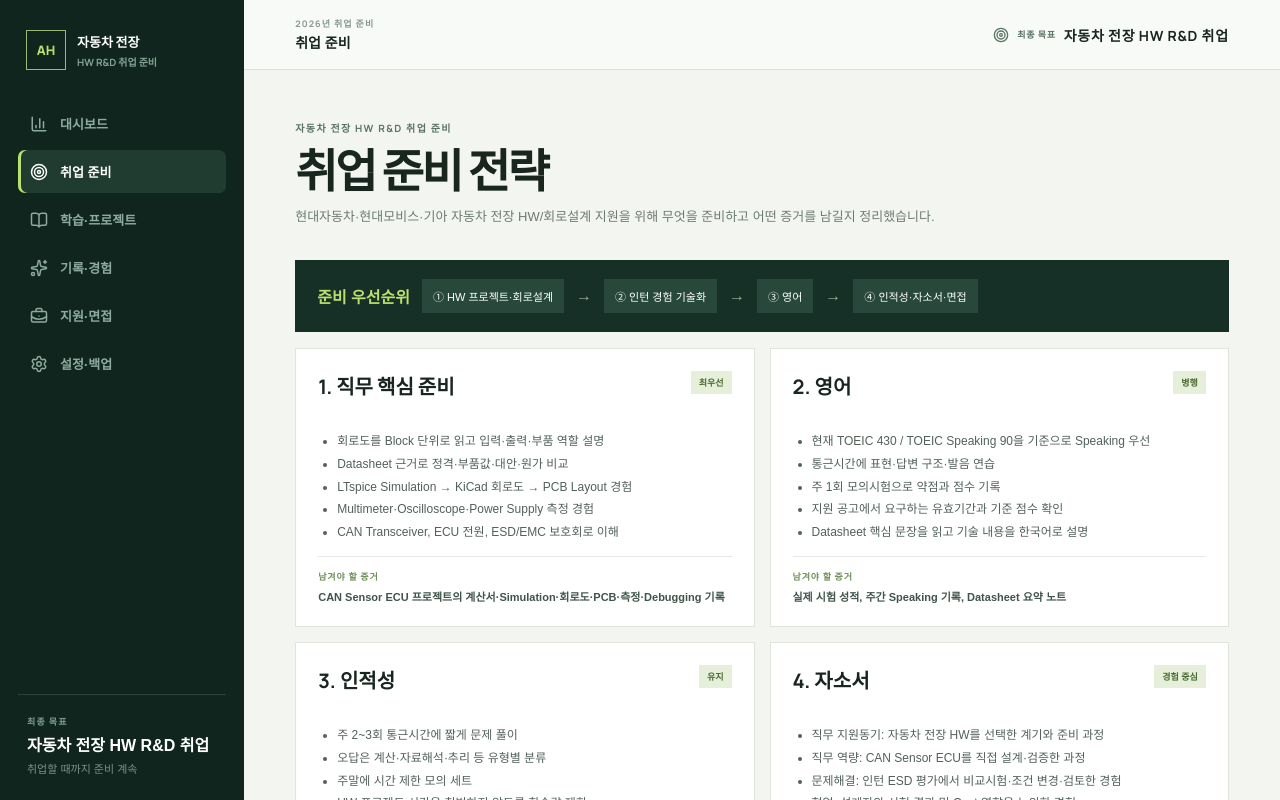
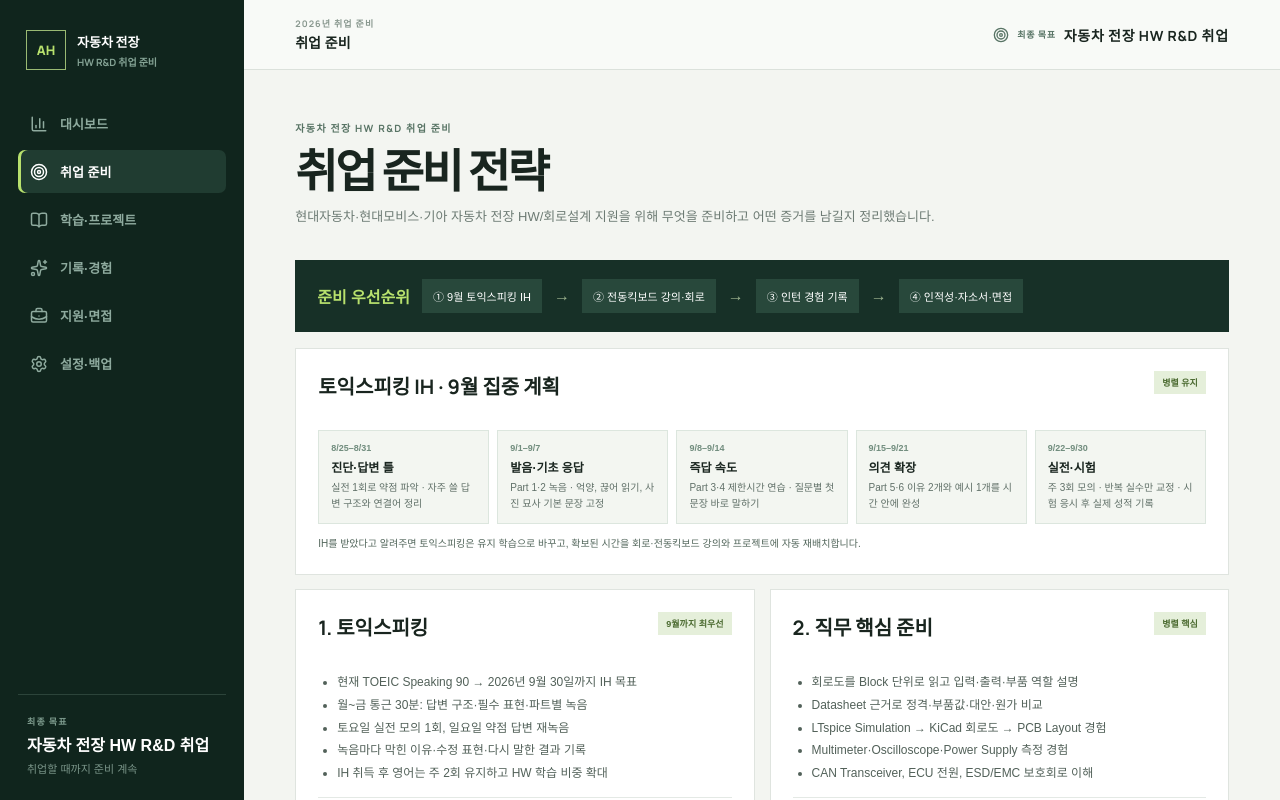
Before and after one commit to PacoKim/vamos-trabajo, a React (Vite) app: page / in a window 1280 px wide. Both pictures are taken after a click on the button "취업 준비". Shown: the top 800 px of the page. Built offline with nearby package versions, Linux system fonts and the light colour scheme; a web font is replaced by a local one.

Commit message:
feat: prioritize TOEIC Speaking IH through September

```diff
--- a/src/App.tsx
+++ b/src/App.tsx
@@ -619,7 +619,7 @@ const parallelTracks = (week: Week) => {
     ["자동차 전장", automotive],
     ["독립 프로젝트", independent],
     ["취업 준비", "주간 결과물·면접 답변·포트폴리오 근거 1개"],
-    ["영어·인적성", "통근 영어 3회 이상·인적성 2회 이상"],
+    ["토익스피킹", "9월 말 IH 목표 · 말하기 5회와 주 1회 모의시험"],
   ];
 };
 const koreanPhase = (phase: string) => ({
@@ -631,31 +631,31 @@ const koreanPhase = (phase: string) => ({
 const optimizedDailySchedule = [
   {
     day: "일요일", type: "강의·회고·재계획", focus: "강의 진도를 확보하고 다음 주를 준비",
-    events: [["오전 60~90분", "전동킥보드 강의 2강과 핵심 내용 기록"], ["오후", "헬스 1시간 30분과 충분한 휴식"], ["20:30–21:00", "주간 회고와 미완료 처리 결정"], ["21:00–21:20", "다음 주 목표 3개·월요일 자료 준비"]],
+    events: [["오전 60~90분", "전동킥보드 강의 2강과 핵심 내용 기록"], ["오후 40분", "토익스피킹 약점 파트 재녹음 2회"], ["이후", "헬스 1시간 30분과 충분한 휴식"], ["20:30–21:00", "주간 회고와 다음 주 Speaking 약점 1개 선정"]],
   },
   {
     day: "월요일", type: "회복·회로 기초", focus: "부담 없이 학습 흐름 재개",
-    events: [["출퇴근", "영어 20분 또는 TOEIC Speaking 1세트"], ["19:00–21:00", "헬스·샤워·저녁"], ["21:30–21:50", "이번 주 회로 개념과 계산 복습"], ["21:50–22:20", "전동킥보드 Lecture 1개 또는 30분"], ["22:20–22:25", "배운 것·모르는 것 기록"]],
+    events: [["출퇴근 30분", "토익스피킹 답변 구조·필수 표현 소리 내어 연습"], ["19:00–21:00", "헬스·샤워·저녁"], ["21:30–21:50", "이번 주 회로 개념과 계산 복습"], ["21:50–22:20", "전동킥보드 강의 1강"], ["22:20–22:25", "배운 것 기록"]],
   },
   {
     day: "화요일", type: "강의·HW 실습", focus: "주중 첫 집중 학습",
-    events: [["출퇴근", "인적성 10문제 또는 오답 10분"], ["19:00–20:00", "저녁과 휴식"], ["20:00–20:40", "전동킥보드 강의와 핵심 노트"], ["20:50–21:40", "관련 계산·회로·Firmware 실습"], ["21:40–21:50", "직접 한 것과 결과 기록"]],
+    events: [["출퇴근 30분", "토익스피킹 Part 1·2 녹음과 발음 교정"], ["19:00–20:00", "저녁과 휴식"], ["20:00–20:40", "전동킥보드 강의와 핵심 노트"], ["20:50–21:40", "관련 계산·회로·Firmware 실습"], ["21:40–21:50", "직접 한 것과 결과 기록"]],
   },
   {
     day: "수요일", type: "회복·강의 복습", focus: "강의 개념을 내 말로 정리",
-    events: [["출퇴근", "영어 20분 또는 TOEIC Speaking 1세트"], ["19:00–21:00", "헬스·샤워·저녁"], ["21:30–21:55", "이번 주 강의의 회로·MCU 개념 복습"], ["21:55–22:05", "모르는 점과 확인할 것 기록"]],
+    events: [["출퇴근 30분", "토익스피킹 Part 3·4 질문별 즉답 연습"], ["19:00–21:00", "헬스·샤워·저녁"], ["21:30–21:55", "이번 주 강의의 회로·MCU 개념 복습"], ["21:55–22:05", "모르는 점과 확인할 것 기록"]],
   },
   {
     day: "목요일", type: "강의 기반 HW 실습", focus: "CAN·ECU 전에 기초를 직접 확인",
-    events: [["출퇴근", "인적성 10문제 또는 오답 10분"], ["19:00–20:00", "저녁과 휴식"], ["20:00–21:10", "전동킥보드 강의 관련 회로·Firmware 실습"], ["21:10–21:30", "결과와 이해하지 못한 점 정리"], ["21:30–21:40", "다음 실습 행동 기록"]],
+    events: [["출퇴근 30분", "토익스피킹 Part 5·6 의견 답변 녹음"], ["19:00–20:00", "저녁과 휴식"], ["20:00–21:10", "전동킥보드 강의 관련 회로·Firmware 실습"], ["21:10–21:30", "결과와 이해하지 못한 점 정리"], ["21:30–21:40", "다음 실습 행동 기록"]],
   },
   {
     day: "금요일", type: "회복·취업 Evidence", focus: "공부보다 정리와 회복",
-    events: [["출퇴근", "영어 20분 또는 TOEIC Speaking 1세트"], ["19:00–21:00", "헬스·샤워·저녁"], ["21:30–21:50", "Evidence 또는 면접 답변 1개"], ["21:50–22:00", "빠진 학습 확인·자소서용 사실 기록"], ["이후", "휴식"]],
+    events: [["출퇴근 30분", "토익스피킹 미니 모의 1세트 녹음"], ["19:00–21:00", "헬스·샤워·저녁"], ["21:30–21:50", "녹음 1개 복기·막힌 표현 수정"], ["21:50–22:00", "취업 경험 또는 학습 결과 짧게 기록"], ["이후", "휴식"]],
   },
   {
     day: "토요일", type: "강의·HW 실습", focus: "강의 진도와 실제 결과물을 함께 확보",
-    events: [["오전 60~90분", "전동킥보드 강의 2강과 핵심 내용 기록"], ["오후 2시간", "강의 관련 회로·Firmware·측정 실습"], ["30분", "영어 또는 인적성 20문제"], ["20분", "사진·수치·결과를 취업 증거로 정리"]],
+    events: [["오전 60~90분", "전동킥보드 강의 2강과 핵심 내용 기록"], ["오후 2시간", "강의 관련 회로·Firmware·측정 실습"], ["저녁 45분", "토익스피킹 실전 모의 1회·녹음 복기"], ["20분", "사진·수치·결과를 취업 증거로 정리"]],
   },
 ] as const;
 const nav: [[View, string, any], ...any[]] = [
@@ -984,13 +984,13 @@ function DailyAgenda({
     .filter((task) => !done[task.curriculumId])
     .slice(0, 1);
   const maintenanceByDay = [
-    ["주간 정리", "이번 주 완료 내용 확인과 다음 주 첫 할 일 정하기"],
-    ["영어", "통근 영어 20분 또는 말하기 1세트"],
-    ["인적성", "인적성 10문제만 풀고 오답 1개 확인"],
-    ["경험 기록", "오늘 있었던 일을 10분 동안 일기로 기록"],
-    ["영어", "통근 영어 20분 또는 말하기 1세트"],
-    ["취업 준비", "공고 1개 확인 또는 자소서 소재 1개 검토"],
-    ["주말 보충", "이번 주 미완료 항목 중 가장 중요한 1개만 수행"],
+    ["토익스피킹", "약점 파트 답변 2개 재녹음"],
+    ["토익스피킹", "답변 구조·필수 표현 30분 소리 내어 연습"],
+    ["토익스피킹", "Part 1·2 답변을 녹음하고 1회 수정"],
+    ["토익스피킹", "Part 3·4 질문 5개 즉답 연습"],
+    ["토익스피킹", "Part 5·6 의견 답변 2개 녹음"],
+    ["토익스피킹", "미니 모의 1세트와 막힌 표현 정리"],
+    ["토익스피킹", "실전 모의 1회·녹음 복기"],
   ][now.getDay()];
   const nextKickboardLectures = (() => {
     try {
@@ -1375,7 +1375,7 @@ function Dashboard({
     : 0;
   const allDailyTasks: any[] = Object.values(savedDaily).flat() as any[];
   const englishTasks = allDailyTasks.filter(
-    (task) => task.track === "영어" || /영어|TOEIC|OPIc/i.test(task.text || ""),
+    (task) => task.track === "영어" || task.track === "토익스피킹" || /영어|토익스피킹|TOEIC|OPIc/i.test(task.text || ""),
   );
   const englishProgress = englishTasks.length
     ? Math.round((englishTasks.filter((task) => task.done).length / englishTasks.length) * 100)
@@ -3006,8 +3006,8 @@ function SettingsPage() {
 function CareerStrategy() {
   const sections = [
     {
-      title: "1. 직무 핵심 준비",
-      tag: "최우선",
+      title: "2. 직무 핵심 준비",
+      tag: "병렬 핵심",
       items: [
         "회로도를 Block 단위로 읽고 입력·출력·부품 역할 설명",
         "Datasheet 근거로 정격·부품값·대안·원가 비교",
@@ -3019,16 +3019,16 @@ function CareerStrategy() {
         "CAN Sensor ECU 프로젝트의 계산서·Simulation·회로도·PCB·측정·Debugging 기록",
     },
     {
-      title: "2. 영어",
-      tag: "병행",
+      title: "1. 토익스피킹",
+      tag: "9월까지 최우선",
       items: [
-        "현재 TOEIC 430 / TOEIC Speaking 90을 기준으로 Speaking 우선",
-        "통근시간에 표현·답변 구조·발음 연습",
-        "주 1회 모의시험으로 약점과 점수 기록",
-        "지원 공고에서 요구하는 유효기간과 기준 점수 확인",
-        "Datasheet 핵심 문장을 읽고 기술 내용을 한국어로 설명",
+        "현재 TOEIC Speaking 90 → 2026년 9월 30일까지 IH 목표",
+        "월~금 통근 30분: 답변 구조·필수 표현·파트별 녹음",
+        "토요일 실전 모의 1회, 일요일 약점 답변 재녹음",
+        "녹음마다 막힌 이유·수정 표현·다시 말한 결과 기록",
+        "IH 취득 후 영어는 주 2회 유지하고 HW 학습 비중 확대",
       ],
-      proof: "실제 시험 성적, 주간 Speaking 기록, Datasheet 요약 노트",
+      proof: "실제 IH 성적, 주간 모의 결과, 파트별 녹음과 수정 표현 기록",
     },
     {
       title: "3. 인적성",
@@ -3073,16 +3073,29 @@ function CareerStrategy() {
     >
       <div className="priority-banner">
         <b>준비 우선순위</b>
-        <span>① HW 프로젝트·회로설계</span>
+        <span>① 9월 토익스피킹 IH</span>
         <i>→</i>
-        <span>② 인턴 경험 기술화</span>
+        <span>② 전동킥보드 강의·회로</span>
         <i>→</i>
-        <span>③ 영어</span>
+        <span>③ 인턴 경험 기록</span>
         <i>→</i>
         <span>④ 인적성·자소서·면접</span>
       </div>
+      <article className="panel speaking-sprint">
+        <div className="strategy-head"><h2>토익스피킹 IH · 9월 집중 계획</h2><span>병렬 유지</span></div>
+        <div className="speaking-weeks">
+          {[
+            ["8/25–8/31", "진단·답변 틀", "실전 1회로 약점 파악 · 자주 쓸 답변 구조와 연결어 정리"],
+            ["9/1–9/7", "발음·기초 응답", "Part 1·2 녹음 · 억양, 끊어 읽기, 사진 묘사 기본 문장 고정"],
+            ["9/8–9/14", "즉답 속도", "Part 3·4 제한시간 연습 · 질문별 첫 문장 바로 말하기"],
+            ["9/15–9/21", "의견 확장", "Part 5·6 이유 2개와 예시 1개를 시간 안에 완성"],
+            ["9/22–9/30", "실전·시험", "주 3회 모의 · 반복 실수만 교정 · 시험 응시 후 실제 성적 기록"],
+          ].map(([date, title, detail]) => <div key={date}><small>{date}</small><b>{title}</b><span>{detail}</span></div>)}
+        </div>
+        <p>IH를 받았다고 알려주면 토익스피킹은 유지 학습으로 바꾸고, 확보된 시간을 회로·전동킥보드 강의와 프로젝트에 자동 재배치합니다.</p>
+      </article>
       <div className="strategy-grid">
-        {sections.map((s) => (
+        {[...sections].sort((a, b) => Number(b.title.includes("토익스피킹")) - Number(a.title.includes("토익스피킹"))).map((s) => (
           <article className="panel" key={s.title}>
             <div className="strategy-head">
               <h2>{s.title}</h2>
--- a/src/strategy.css
+++ b/src/strategy.css
@@ -1 +1,2 @@
 .priority-banner{background:#173027;color:white;padding:19px 22px;display:flex;align-items:center;gap:12px;overflow:auto;margin-bottom:16px}.priority-banner b{color:#b8e16d;min-width:max-content}.priority-banner span{background:#28483b;padding:9px 11px;font-size:11px;min-width:max-content}.priority-banner i{font-style:normal;color:#9db38f}.strategy-grid{display:grid;grid-template-columns:1fr 1fr;gap:15px}.strategy-head{display:flex;align-items:start;justify-content:space-between}.strategy-head h2{margin-top:0}.strategy-head span{background:#e5efda;color:#4d6c32;padding:5px 8px;font-size:9px;font-weight:700}.strategy-grid ul{padding-left:19px;color:#526159;font-size:12px;line-height:1.9}.evidence{border-top:1px solid #e4e9e5;padding-top:13px;display:grid;gap:5px}.evidence small,.advantage>small{font:700 9px Manrope;letter-spacing:.1em;color:#6e8f5b}.evidence b{font-size:11px;color:#40544a}.advantage{margin-top:15px}.advantage>div{display:grid;grid-template-columns:1fr 1fr;gap:10px}.advantage p{background:#f2f5f1;padding:14px;margin:0;font-size:12px;line-height:1.7;color:#596961}.advantage p b{display:block;color:#274638;margin-bottom:5px}@media(max-width:700px){.strategy-grid,.advantage>div{grid-template-columns:1fr}.priority-banner{margin-inline:-14px}.strategy-grid .panel{padding:19px}}
+.speaking-sprint{margin:14px 0}.speaking-weeks{display:grid;grid-template-columns:repeat(5,minmax(0,1fr));gap:8px;margin-top:12px}.speaking-weeks>div{display:grid;gap:5px;padding:12px;background:#f3f6f1;border:1px solid #dce6de}.speaking-weeks small{color:#718d7e;font-size:9px;font-weight:800}.speaking-weeks b{font-size:12px}.speaking-weeks span{color:#607068;font-size:10px;line-height:1.55}.speaking-sprint>p{margin:12px 0 0;color:#52665b;font-size:10px;line-height:1.6}@media(max-width:760px){.speaking-weeks{grid-template-columns:1fr}}
```
